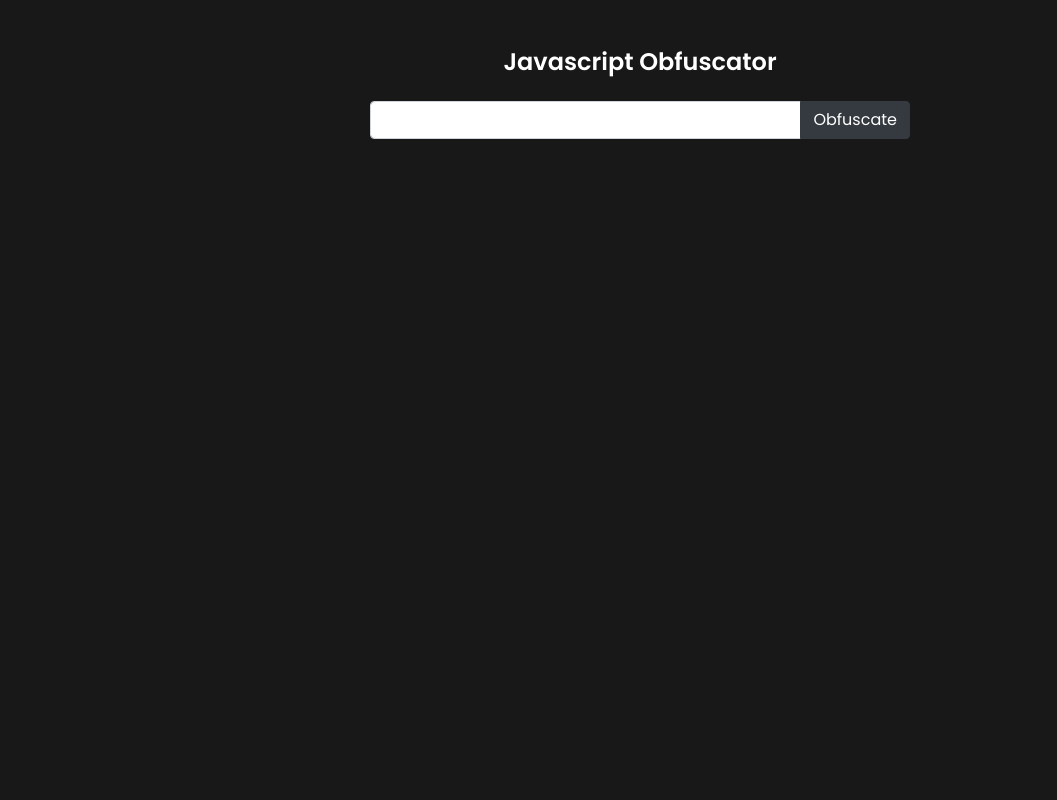
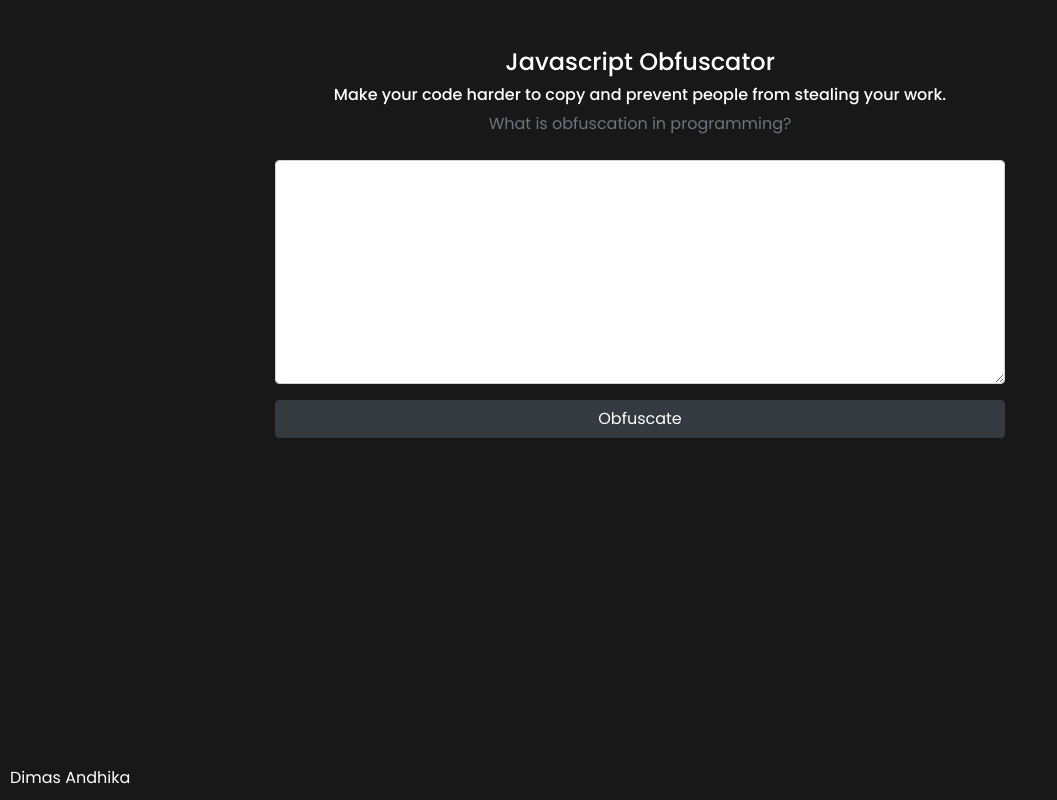
Before and after one commit to dimasandhk/js-obfuscator, a Vue app: page / in a window 1280 px wide. Shown: the whole page, without its empty margins (0-1057 px from the left). Built offline with nearby package versions, Linux system fonts and the light colour scheme.

Commit message:
Finishing

```diff
--- a/package.json
+++ b/package.json
@@ -10,9 +10,13 @@
   },
   "dependencies": {
     "bootstrap": "^4.6.0",
+    "clipboard-copy": "^4.0.1",
+    "codejar": "^3.4.0",
     "core-js": "^3.6.5",
     "jquery": "^3.6.0",
+    "js-beautify": "^1.13.13",
     "popper.js": "^1.16.1",
+    "sweetalert": "^2.1.2",
     "vue": "^3.0.0",
     "vue-router": "^4.0.0-0"
   },
--- a/src/App.vue
+++ b/src/App.vue
@@ -1,5 +1,12 @@
 <template>
   <router-view />
+  <footer>Dimas Andhika</footer>
 </template>
 
-<style lang="scss"></style>
+<style lang="scss" scoped>
+footer {
+  position: fixed;
+  bottom: 10px;
+  left: 10px;
+}
+</style>
--- a/src/assets/scss/global.scss
+++ b/src/assets/scss/global.scss
@@ -1,4 +1,5 @@
 @import url("https://fonts.googleapis.com/css2?family=Poppins:wght@200;300;400;500;600&display=swap");
+@import url("https://fonts.googleapis.com/css2?family=Source+Code+Pro&display=swap");
 
 html,
 body {
@@ -6,6 +7,36 @@ body {
   color: #fff;
 }
 
+/* width */
+::-webkit-scrollbar {
+  width: 15px;
+  border-radius: 5px;
+}
+
+/* Track */
+::-webkit-scrollbar-track {
+  background: #393940;
+}
+
+/* Handle */
+::-webkit-scrollbar-thumb {
+  background: #616166;
+}
+
+/* Handle on hover */
+::-webkit-scrollbar-thumb:hover {
+  background: #76757a;
+}
+
+textarea {
+  &:focus {
+    border: 1px solid #181818 !important;
+  }
+  font-size: 14px !important;
+  font-family: "Source Code Pro", monospace;
+  color: #000 !important;
+}
+
 #app {
   font-family: "Poppins", sans-serif;
   font-weight: 400;
--- /dev/null
+++ b/src/components/HomeContainer.vue
@@ -0,0 +1,13 @@
+<template>
+  <div class="home mt-5 mb-5">
+    <div class="container">
+      <slot></slot>
+    </div>
+  </div>
+</template>
+
+<script>
+export default {};
+</script>
+
+<style lang="scss" scoped></style>
--- /dev/null
+++ b/src/components/InputContainer.vue
@@ -0,0 +1,15 @@
+<template>
+  <div class="input-code mt-4">
+    <div class="row justify-content-center">
+      <div class="col-12 col-md-12 col-lg-8">
+        <slot></slot>
+      </div>
+    </div>
+  </div>
+</template>
+
+<script>
+export default {};
+</script>
+
+<style lang="scss" scoped></style>
--- /dev/null
+++ b/src/components/ResultContainer.vue
@@ -0,0 +1,13 @@
+<template>
+  <div class="row justify-content-center mt-3">
+    <div class="col-12 col-md-12 col-lg-8">
+      <slot></slot>
+    </div>
+  </div>
+</template>
+
+<script>
+export default {};
+</script>
+
+<style lang="scss" scoped></style>
--- a/src/views/Home.vue
+++ b/src/views/Home.vue
@@ -1,52 +1,145 @@
 <template>
-  <div class="home mt-5">
-    <div class="container">
-      <h4 class="text-center">Javascript Obfuscator</h4>
-      <div class="input-code mt-4">
-        <div class="row justify-content-center">
-          <div class="col-12 col-md-12 col-lg-6">
-            <div class="input-group mb-3">
-              <input
-                type="text"
+  <container>
+    <div class="title-page text-center">
+      <h4>Javascript Obfuscator</h4>
+      <h6>
+        Make your code harder to copy and prevent people from stealing your
+        work.
+      </h6>
+      <a @click="showMeaning" class="text-muted"
+        >What is obfuscation in programming?</a
+      >
+    </div>
+
+    <input-container>
+      <textarea
+        spellcheck="false"
+        class="form-control shadow-none"
+        cols="35"
+        rows="10"
         v-model="value"
-                class="form-control shadow-none"
-              />
-              <div class="input-group-append">
+      ></textarea>
       <button
-                  class="btn btn-dark shadow-none"
         @click="obfuscateCode"
-                  type="button"
+        class="btn btn-block btn-dark shadow-none mt-3"
       >
         Obfuscate
       </button>
+    </input-container>
+
+    <result-container>
+      <div class="result-container" v-show="result !== ''">
+        <div class="container">
+          <h3>
+            Result :
+            <button @click="copyResult" class="btn btn-dark shadow-none">
+              Copy
+            </button>
+          </h3>
+          <p>
+            {{ result }}
+          </p>
         </div>
       </div>
-          </div>
-        </div>
-      </div>
-    </div>
-  </div>
+    </result-container>
+  </container>
 </template>
 
 <script>
+// Modules
+import copy from "clipboard-copy";
+import swal from "sweetalert";
+import format from "js-beautify";
 import Obfuscator from "javascript-obfuscator";
+
+// Components
+import InputContainer from "../components/InputContainer.vue";
+import HomeContainer from "../components/HomeContainer.vue";
+import ResultContainer from "../components/ResultContainer.vue";
 
 export default {
   name: "Home",
   data: () => ({
     value: "",
+    result: "",
   }),
   methods: {
     obfuscateCode() {
+      try {
         const result = Obfuscator.obfuscate(this.value);
-      console.log(result.getObfuscatedCode());
+        this.result = format(result.getObfuscatedCode().replace(/\s/g, " "));
+      } catch (err) {
+        this.result = "";
+        swal("Error", `${err}`, "error");
+      }
     },
+    copyResult() {
+      copy(this.result);
+      swal("Copied!", "Copied Obfuscated JS Code", "info", {
+        timer: 1000,
+      });
+    },
+    showMeaning(e) {
+      e.preventDefault();
+      swal(
+        "What is obfuscation?",
+        "Code obfuscation is the technique of making the source code of an application difficult to read and comprehend so it becomes almost impossible for any unauthorized third-party group or individual, using any available tools, to reverse engineer it",
+        "info"
+      );
+    },
+  },
+  components: {
+    "input-container": InputContainer,
+    container: HomeContainer,
+    "result-container": ResultContainer,
   },
 };
 </script>
 
-<style lang="scss" scoped>
+<style lang="scss">
 h4 {
   font-weight: 600;
 }
+
+.swal-modal {
+  .swal-icon--info {
+    &::before,
+    &::after {
+      background-color: #a5dc86;
+    }
+    color: rgba(57, 57, 64, 0.95);
+    border: 4px solid #a5dc86;
+  }
+  .swal-title,
+  .swal-text {
+    color: #fff;
+  }
+  .swal-button {
+    border: none;
+    &:hover {
+      color: #fff;
+      background-color: #4d4d53 !important;
+    }
+    background-color: #4d4d53;
+    color: #fff;
+    font-weight: 600;
+  }
+  background-color: rgba(57, 57, 64, 0.95);
+}
+
+.title-page {
+  a {
+    &:hover {
+      color: #fff !important;
+    }
+    cursor: pointer;
+    transition: 0.5s;
+  }
+}
+
+.result-container {
+  padding: 10px;
+  border-radius: 7px;
+  border: 1px solid #fff;
+}
 </style>
```
Also changed, not shown: 1 other file (tests, documents, lock files or other folders). Lines whose indentation alone changed are shown as unchanged.
